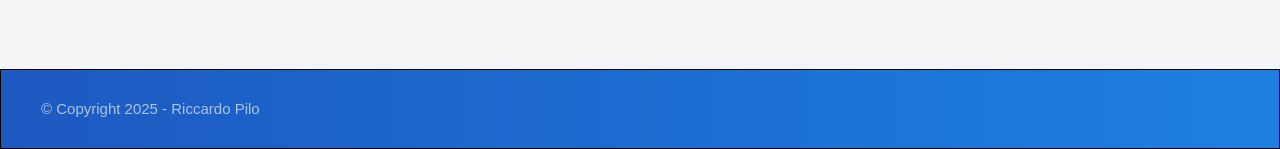
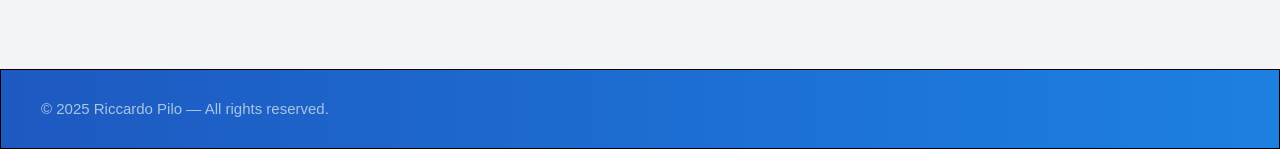
Before and after one commit to Hiroshisar/riccardo-pilo.it, a React (Vite) app: page / in a window 1280 px wide. Shown: the part 651-800 px from the top of the page. Built offline with nearby package versions, Linux system fonts and the light colour scheme; a web font is replaced by a local one.

Commit message:
Update copyright notice in Footer component

```diff
--- a/src/components/Footer.tsx
+++ b/src/components/Footer.tsx
@@ -2,7 +2,7 @@ function Footer() {
   return (
     <div className="from-primary to-primary-complement mt-5 flex h-15 gap-2 border bg-linear-to-l sm:h-20">
       <p className="text-smallText sm:text-mediumText text-navbar-text ml-10 flex items-center">
-        © Copyright 2025 - Riccardo Pilo
+        © 2025 Riccardo Pilo — All rights reserved.
       </p>
     </div>
   );
```
